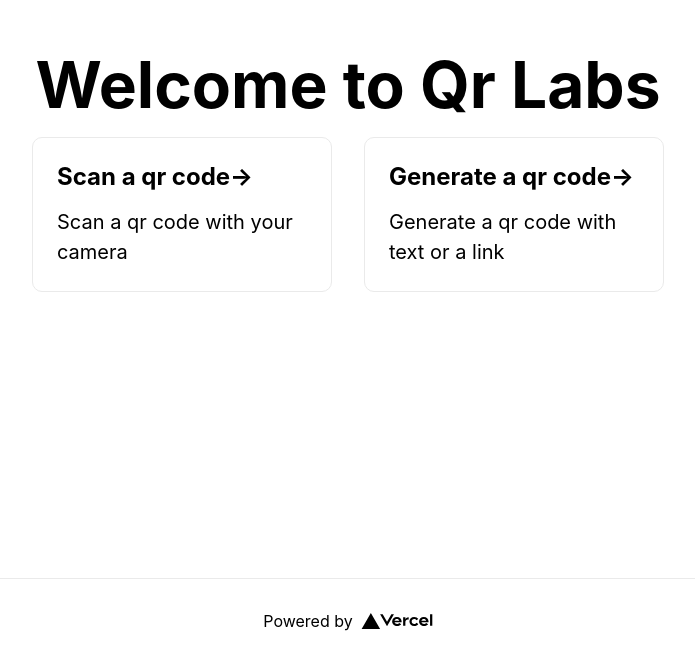
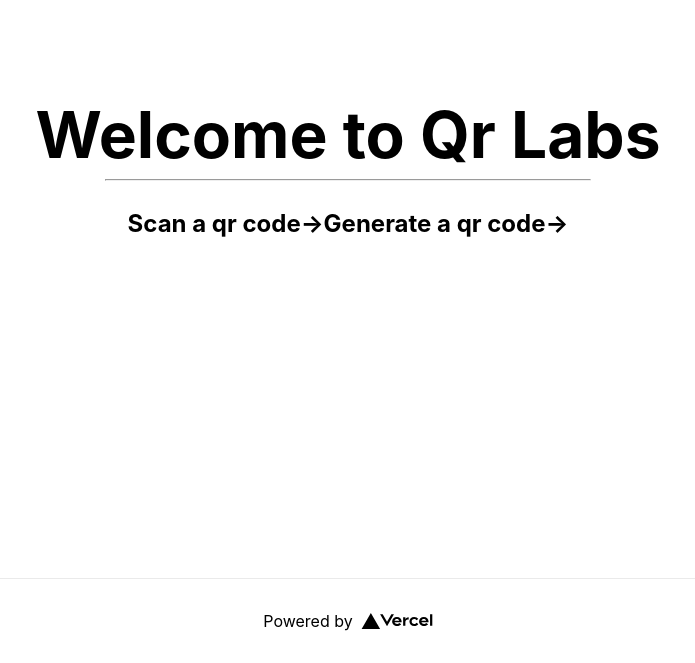
Before and after one commit to tewarig/react-qrcode, a Next.js app: page / in a window 1280 px wide. Shown: the part 222-885 px from the top of the page, without its empty margins (292-987 px from the left). Built offline with nearby package versions, Linux system fonts and the light colour scheme.

Commit message:
feat: code example

```diff
--- a/package.json
+++ b/package.json
@@ -12,7 +12,8 @@
     "next": "12.1.1",
     "react": "17.0.2",
     "react-dom": "17.0.2",
-    "react-qr-code": "^2.0.3"
+    "react-qr-code": "^2.0.3",
+    "react-qr-reader": "^3.0.0-beta-1"
   },
   "devDependencies": {
     "eslint": "8.12.0",
--- a/pages/index.js
+++ b/pages/index.js
@@ -1,6 +1,7 @@
-import Head from 'next/head'
-import Image from 'next/image'
-import styles from '../styles/Home.module.css'
+import Head from "next/head";
+import Image from "next/image";
+import Link from "next/link";
+import styles from "../styles/Home.module.css";
 
 export default function Home() {
   return (
@@ -12,25 +13,21 @@ export default function Home() {
       </Head>
 
       <main className={styles.main}>
-        <h1 className={styles.title}>
-          Welcome to Qr Labs
-        </h1>
-
+        <h1 className={styles.title}>Welcome to Qr Labs</h1>
+        <hr height="1px" width="40%"/>
 
         <div className={styles.grid}>
-          <a href="/scan" className={styles.card}>
-            <h2>Scan a qr code&rarr;</h2>
-            <p>Scan a qr code with your camera</p>
-          </a>
-
-          <a href="/generate" className={styles.card}>
-            <h2> Generate a qr code&rarr;</h2>
-            <p> Generate a qr code with text or a link</p>
-          </a>
-
-
-
-
+          <Link href="/scan" className={styles.card}>
+            <a>
+              <h2>Scan a qr code&rarr;</h2>
+            </a>
+          </Link>
+          {" "}
+          <Link href="/generate" className={styles.card}>
+            <a>
+              <h2> Generate a qr code&rarr;</h2>
+            </a>
+          </Link>
         </div>
       </main>
 
@@ -40,12 +37,12 @@ export default function Home() {
           target="_blank"
           rel="noopener noreferrer"
         >
-          Powered by{' '}
+          Powered by{" "}
           <span className={styles.logo}>
             <Image src="/vercel.svg" alt="Vercel Logo" width={72} height={16} />
           </span>
         </a>
       </footer>
     </div>
-  )
+  );
 }
```
Also changed, not shown: pages/scan.js (+20 -3 lines), 2 other files (tests, documents, lock files or other folders).
